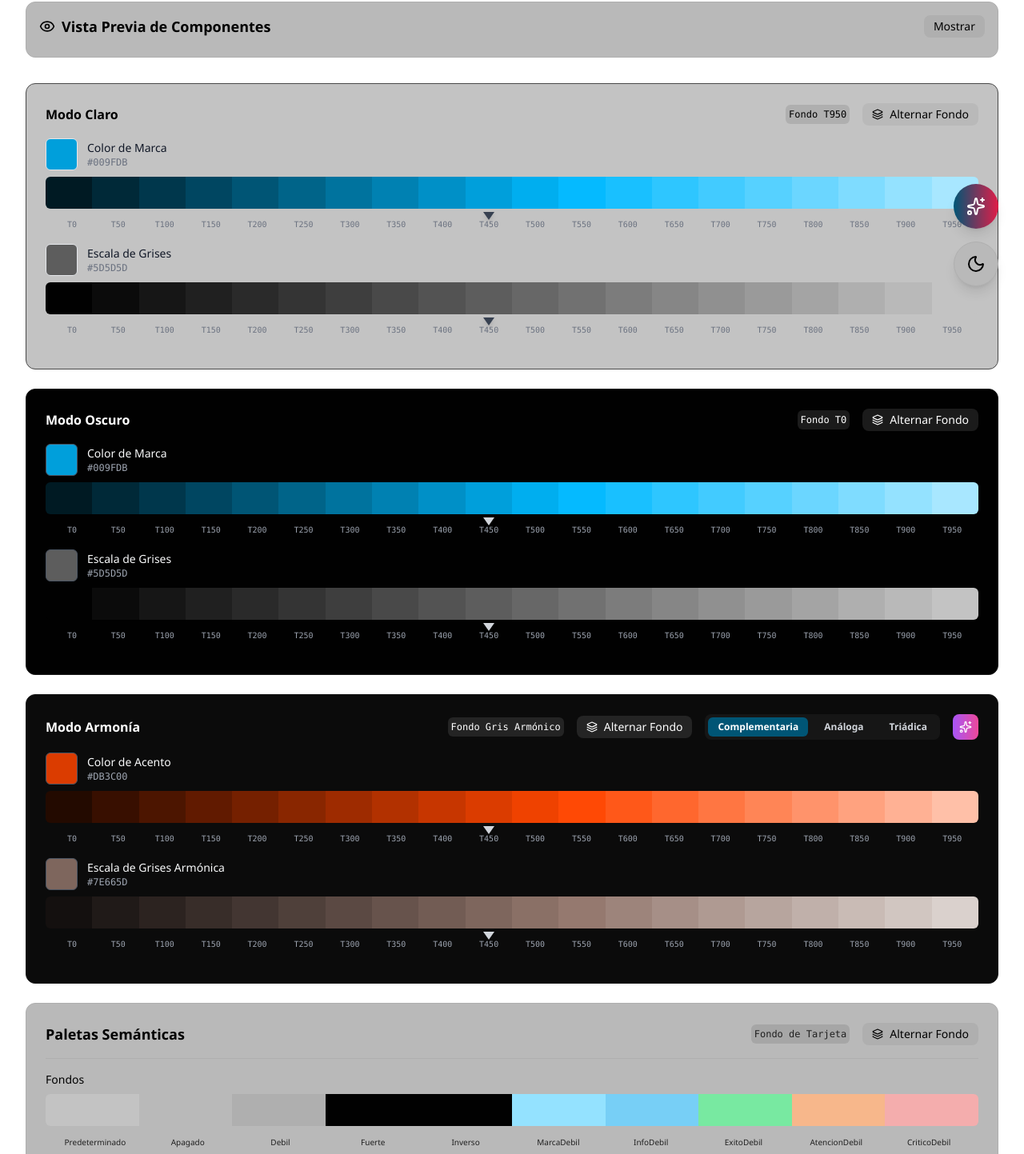
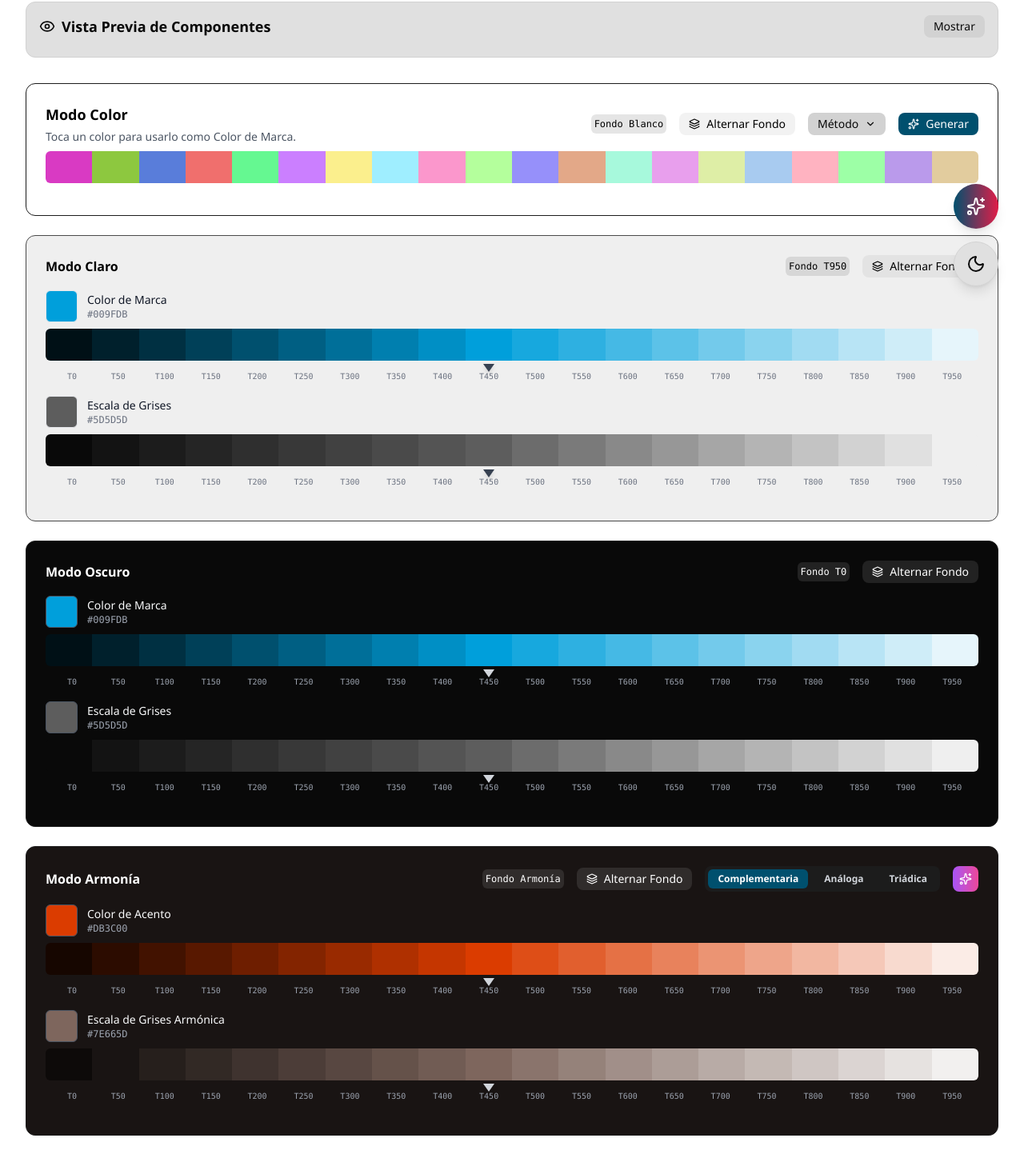
Before and after one commit to pentakillw/sistema-de-diseno-react, a React (Vite) app: page / in a window 1280 px wide. Shown: the part 410-1853 px from the top of the page at 80% size. Built offline with nearby package versions, Linux system fonts and the light colour scheme.

Commit message:
Ediccion3

```diff
--- a/src/App.jsx
+++ b/src/App.jsx
@@ -1,6 +1,6 @@
 import React, { useState, useEffect, useRef } from 'react';
 import tinycolor from 'tinycolor2';
-import { Sparkles, Wand2, HelpCircle, X, Check, Clipboard, Download, Upload, AlertCircle, RefreshCcw, FileCode, Eye, Palette, Settings, Info, CheckCircle, AlertTriangle, Sun, Moon, Layers } from 'lucide-react';
+import { Sparkles, Wand2, HelpCircle, X, Check, Clipboard, Download, Upload, AlertCircle, RefreshCcw, FileCode, Eye, Palette, Settings, Info, CheckCircle, AlertTriangle, Sun, Moon, Layers, ChevronDown } from 'lucide-react';
 import { HexColorPicker, HexColorInput } from 'react-colorful';
 
 // --- Funciones de Utilidad de Colores (lógica interna en inglés) ---
@@ -9,38 +9,21 @@ const generateShades = (hex) => {
   if (!tinycolor(hex).isValid()) return Array(20).fill('#cccccc');
   const baseColor = tinycolor(hex);
   const shades = [];
-  // 9 dark shades
-  const darkSteps = Array.from({ length: 9 }, (_, i) => (9 - i) * 4); // [36, 32, ..., 4]
-  for (const step of darkSteps) {
-    shades.push(baseColor.clone().darken(step).toHexString());
+
+  // 9 dark shades by mixing with black for a smoother gradient
+  for (let i = 9; i > 0; i--) {
+    shades.push(tinycolor.mix(baseColor, '#000', i * 10).toHexString());
   }
+
   // 1 base color
   shades.push(baseColor.toHexString());
-  // 10 light shades
-  const lightSteps = Array.from({ length: 10 }, (_, i) => (i + 1) * 4); // [4, 8, ..., 40]
-  for (const step of lightSteps) {
-    shades.push(baseColor.clone().lighten(step).toHexString());
+
+  // 10 light shades by mixing with white
+  for (let i = 1; i <= 10; i++) {
+    shades.push(tinycolor.mix(baseColor, '#fff', i * 9).toHexString());
   }
   return shades;
 };
-
-const generateGrayShades = (hex) => {
-    if (!tinycolor(hex).isValid()) return Array(20).fill('#cccccc');
-    const baseColor = tinycolor(hex);
-    const shades = [];
-     // 9 dark shades
-    const darkSteps = Array.from({ length: 9 }, (_, i) => (9 - i) * 4);
-    for (const step of darkSteps) {
-        shades.push(baseColor.clone().darken(step).toHexString());
-    }
-    shades.push(baseColor.toHexString());
-    // 10 light shades
-    const lightSteps = Array.from({ length: 10 }, (_, i) => (i + 1) * 4);
-    for (const step of lightSteps) {
-        shades.push(baseColor.clone().lighten(step).toHexString());
-    }
-    return shades;
-}
 
 const displayStylesConfig = {
   'Título Grande': { fontSize: '2rem', fontWeight: '700' },
@@ -193,8 +176,9 @@ ${formatShades(grayShades)}
 
 // --- Componentes ---
 
-const ColorPalette = ({ title, color, hex, shades, onShadeCopy, themeOverride }) => (
+const ColorPalette = ({ title, color, hex, shades, onShadeCopy, themeOverride, isExplorer = false }) => (
   <div className="mb-4">
+    {!isExplorer && (
       <div className="flex items-center mb-2">
         <div className="w-10 h-10 rounded-md mr-3 border" style={{ backgroundColor: color, borderColor: themeOverride === 'light' ? '#E5E7EB' : '#4B5563' }}></div>
         <div>
@@ -202,6 +186,7 @@ const ColorPalette = ({ title, color, hex, shades, onShadeCopy, themeOverride })
           <p className={`text-xs font-mono ${themeOverride === 'light' ? 'text-gray-500' : 'text-gray-400'}`}>{hex.toUpperCase()}</p>
         </div>
       </div>
+    )}
     <div className="flex flex-col">
       <div className="flex rounded-md overflow-hidden h-10 relative group">
         {shades.map((shade, index) => (
@@ -210,7 +195,7 @@ const ColorPalette = ({ title, color, hex, shades, onShadeCopy, themeOverride })
               className="flex-1 cursor-pointer transition-transform duration-100 ease-in-out group-hover:transform group-hover:scale-y-110 hover:!scale-125 hover:z-10 flex items-center justify-center"
               style={{ backgroundColor: shade }}
               onClick={() => onShadeCopy(shade)}
-              title={`Copiar ${shade.toUpperCase()}`}
+              title={`Usar ${shade.toUpperCase()} como Color de Marca`}
           >
             <span className="text-[10px] font-mono opacity-0 group-hover:opacity-100 transition-opacity duration-200 pointer-events-none" style={{ color: tinycolor(shade).isLight() ? '#000' : '#FFF' }}>
               {shade.substring(1).toUpperCase()}
@@ -218,6 +203,7 @@ const ColorPalette = ({ title, color, hex, shades, onShadeCopy, themeOverride })
           </div>
         ))}
       </div>
+      {!isExplorer && (
         <div className={`hidden sm:flex text-xs font-mono px-1 relative pt-2 mt-1 ${themeOverride === 'light' ? 'text-gray-500' : 'text-gray-400'}`}>
             <div
               className="absolute top-0 w-0 h-0 drop-shadow-md"
@@ -233,13 +219,18 @@ const ColorPalette = ({ title, color, hex, shades, onShadeCopy, themeOverride })
                 <div key={index} className="flex-1 text-center text-[10px]">T{index * 50}</div>
             ))}
         </div>
+      )}
     </div>
   </div>
 );
 
-const SemanticColorPalette = ({ title, colors, onColorCopy }) => (
+const SemanticColorPalette = ({ title, colors, onColorCopy, themeOverride }) => {
+    const titleColor = themeOverride === 'light' ? 'var(--text-default)' : '#FFF';
+    const textColor = themeOverride === 'light' ? 'var(--text-muted)' : '#D1D5DB';
+
+    return(
         <div className="mb-4">
-      <h3 className="text-sm font-medium mb-2" style={{ color: 'var(--text-default)'}}>{title}</h3>
+        <h3 className="text-sm font-medium mb-2" style={{ color: titleColor }}>{title}</h3>
         <div className="flex flex-col">
             <div className="flex rounded-md overflow-hidden h-10 relative group">
             {colors.map((item) => (
@@ -256,7 +247,7 @@ const SemanticColorPalette = ({ title, colors, onColorCopy }) => (
                 </div>
             ))}
             </div>
-        <div className={`flex text-xs px-1 relative pt-2 mt-1`} style={{color: 'var(--text-muted)'}}>
+            <div className={`flex text-xs px-1 relative pt-2 mt-1`} style={{color: textColor}}>
                 {colors.map((item) => (
                 <div key={item.name} className="flex-1 text-center text-wrap text-[10px]" title={item.name}>{item.name}</div>
                 ))}
@@ -264,6 +255,7 @@ const SemanticColorPalette = ({ title, colors, onColorCopy }) => (
         </div>
         </div>
     );
+};
 
 const Switch = ({ checked, onCheckedChange }) => (
   <button
@@ -363,9 +355,18 @@ const backgroundModeLabels = {
   'T0': 'Fondo T0',
   'white': 'Fondo Blanco',
   'black': 'Fondo Negro',
-  'default': 'Fondo Gris Armónico',
-  'card': 'Fondo de Tarjeta'
+  'default': 'Fondo Armonía',
+  'card': 'Fondo Tarjeta'
 };
+
+const generationMethods = [
+    { id: 'auto', name: 'Auto' },
+    { id: 'mono', name: 'Monocromo' },
+    { id: 'analogous', name: 'Análogo' },
+    { id: 'complement', name: 'Complementario' },
+    { id: 'triad', name: 'Triádico' },
+    { id: 'tetrad', name: 'Tetrádico' }
+];
 
 function App() {
   const [theme, setTheme] = useState(defaultState.theme);
@@ -403,11 +404,70 @@ function App() {
   const [darkPreviewMode, setDarkPreviewMode] = useState('T0');
   const [harmonyPreviewMode, setHarmonyPreviewMode] = useState('default');
   const [semanticPreviewMode, setSemanticPreviewMode] = useState('card');
+  const [colorModePreview, setColorModePreview] = useState('white');
+  const [isMethodSelectorVisible, setIsMethodSelectorVisible] = useState(false);
+  const [explorerMethod, setExplorerMethod] = useState('auto');
 
   const [simulationMode, setSimulationMode] = useState('none');
   const [primaryButtonTextColor, setPrimaryButtonTextColor] = useState('#FFFFFF');
 
+  const [explorerPalette, setExplorerPalette] = useState([]);
+
   const importFileRef = useRef(null);
+
+  // Genera la paleta para el Modo Color
+  const generateExplorerPalette = (method = 'auto') => {
+      let newPalette = [];
+      const randomColor = tinycolor.random();
+
+      switch (method) {
+          case 'mono':
+              newPalette = generateShades(randomColor.toHexString());
+              break;
+          case 'analogous':
+              const analogousColors = randomColor.analogous(5, 10);
+              analogousColors.forEach(c => {
+                  newPalette.push(...generateShades(c.toHexString()).slice(4, 8));
+              });
+              break;
+          case 'complement':
+              const complementColors = [randomColor, randomColor.complement()];
+              complementColors.forEach(c => {
+                  newPalette.push(...generateShades(c.toHexString()).slice(0, 10));
+              });
+              break;
+          case 'triad':
+              const triadColors = randomColor.triad();
+              for(let i = 0; i < 7; i++) {
+                  newPalette.push(...generateShades(triadColors[0].toHexString()).slice(i*2, i*2+2));
+                  newPalette.push(...generateShades(triadColors[1].toHexString()).slice(i*2, i*2+2));
+                  newPalette.push(...generateShades(triadColors[2].toHexString()).slice(i*2, i*2+2));
+              }
+               newPalette = newPalette.slice(0, 20);
+              break;
+          case 'tetrad':
+              const tetradColors = randomColor.tetrad();
+              tetradColors.forEach(c => {
+                  newPalette.push(...generateShades(c.toHexString()).slice(2, 7));
+              });
+              break;
+          case 'auto':
+          default:
+              let hsv = { h: Math.random() * 360, s: 0.5 + Math.random() * 0.5, v: 0.8 + Math.random() * 0.2 };
+              for (let i = 0; i < 20; i++) {
+                  hsv.h = (hsv.h + 137.508) % 360; // Golden Angle
+                  hsv.s = Math.max(0.3, Math.min(1, hsv.s + (Math.random() - 0.5) * 0.2));
+                  hsv.v = Math.max(0.6, Math.min(1, hsv.v + (Math.random() - 0.5) * 0.2));
+                  newPalette.push(tinycolor(hsv).toHexString());
+              }
+              break;
+      }
+      setExplorerPalette(newPalette.slice(0,20));
+  };
+
+  useEffect(() => {
+    generateExplorerPalette(explorerMethod);
+  }, [explorerMethod]);
 
   // Efecto para generar paletas de colores (lógica interna)
   useEffect(() => {
@@ -419,7 +479,7 @@ function App() {
 
   useEffect(() => {
     const newBrandShades = generateShades(brandColor);
-    const newGrayShades = generateGrayShades(grayColor);
+    const newGrayShades = generateShades(grayColor);
 
     setBrandShades(newBrandShades);
     setGrayShades(newGrayShades);
@@ -444,7 +504,7 @@ function App() {
     }
     const harmonyAccentShades = generateShades(accentColor);
     const harmonyGray = tinycolor(accentColor).desaturate(85).toHexString();
-    const harmonyGrayShades = generateGrayShades(harmonyGray);
+    const harmonyGrayShades = generateShades(harmonyGray);
     const newHarmonyPalettes = {
         accentColor: accentColor,
         accentShades: harmonyAccentShades,
@@ -696,8 +756,12 @@ function App() {
 
   const cyclePreviewMode = (mode, setMode, options) => {
     const currentIndex = options.indexOf(mode);
+    if (currentIndex === -1) {
+        setMode(options[0]);
+    } else {
         const nextIndex = (currentIndex + 1) % options.length;
         setMode(options[nextIndex]);
+    }
   }
 
   if (!stylePalette || !harmonies || !harmonyPalettes) {
@@ -722,23 +786,26 @@ function App() {
     color: theme === 'light' ? '#4B5563' : '#D1D5DB'
   }
 
-  const getPreviewBgColor = (mode, shades, cardColor) => {
+  const getPreviewBgColor = (mode, shades, cardColor, harmonyBg) => {
     if (!shades || shades.length < 20) return '#FFFFFF';
     switch(mode) {
       case 'T950': return shades[19];
       case 'T0': return shades[0];
       case 'white': return '#FFFFFF';
       case 'black': return '#000000';
-      case 'default': return shades[1];
+      case 'default': return harmonyBg;
       case 'card': return cardColor;
       default: return shades[19];
     }
   }
 
-  const lightPreviewBg = getPreviewBgColor(lightPreviewMode, grayShades);
-  const darkPreviewBg = getPreviewBgColor(darkPreviewMode, grayShades);
-  const harmonyPreviewBg = getPreviewBgColor(harmonyPreviewMode, grayShades);
-  const semanticPreviewBg = getPreviewBgColor(semanticPreviewMode, grayShades, stylePalette.fullBackgroundColors.find(c=>c.name==='Apagado').color);
+  const harmonyBg = harmonyPalettes.grayShades[1];
+  const lightPreviewBg = getPreviewBgColor(lightPreviewMode, grayShades, null, harmonyBg);
+  const darkPreviewBg = getPreviewBgColor(darkPreviewMode, grayShades, null, harmonyBg);
+  const harmonyPreviewBg = getPreviewBgColor(harmonyPreviewMode, harmonyPalettes.grayShades, null, harmonyBg);
+  const semanticPreviewBg = getPreviewBgColor(semanticPreviewMode, grayShades, stylePalette.fullBackgroundColors.find(c=>c.name==='Apagado').color, harmonyBg);
+  const colorModeBg = getPreviewBgColor(colorModePreview, grayShades, null, harmonyBg);
+
 
   return (
     <>
@@ -944,13 +1011,52 @@ function App() {
                 )}
             </section>
              <section className="space-y-6 mb-8">
+               <div className="p-4 sm:p-6 rounded-xl border" style={{ backgroundColor: colorModeBg, borderColor: grayShades.length > 2 ? grayShades[2] : '#4B5563' }}>
+                    <div className="flex flex-col sm:flex-row justify-between items-start sm:items-center gap-4 mb-2">
+                        <div className="text-center sm:text-left w-full sm:w-auto">
+                            <h2 className="font-bold text-lg" style={{ color: tinycolor(colorModeBg).isLight() ? '#000' : '#FFF' }}>Modo Color</h2>
+                            <p className="text-sm mt-1" style={{ color: tinycolor(colorModeBg).isLight() ? '#4B5563' : '#9CA3AF' }}>Toca un color para usarlo como Color de Marca.</p>
+                        </div>
+                        <div className="flex items-center gap-2 sm:gap-4">
+                            <span className="text-xs font-mono p-1 rounded-md" style={{ backgroundColor: 'rgba(0,0,0,0.1)', color: tinycolor(colorModeBg).isLight() ? '#000' : '#FFF' }}>{backgroundModeLabels[colorModePreview]}</span>
+                            <button onClick={() => cyclePreviewMode(colorModePreview, setColorModePreview, ['white', 'T950', 'black', 'T0', 'default'])} className="text-sm font-medium py-1 px-3 rounded-lg flex items-center gap-2" style={{ backgroundColor: tinycolor(colorModeBg).isLight() ? 'rgba(0,0,0,0.05)' : 'rgba(255,255,255,0.1)', color: tinycolor(colorModeBg).isLight() ? '#000' : '#FFF' }}>
+                               <Layers size={14}/> Alternar Fondo
+                            </button>
+                             <div className="relative">
+                                <button onClick={() => setIsMethodSelectorVisible(!isMethodSelectorVisible)} className="text-sm font-medium py-1 px-3 rounded-lg flex items-center gap-2" style={{ backgroundColor: 'var(--bg-muted)', color: 'var(--text-default)' }}>
+                                    Método <ChevronDown size={14} />
+                                </button>
+                                {isMethodSelectorVisible && (
+                                    <div className="absolute top-full right-0 mt-2 w-48 rounded-md shadow-lg py-1 z-20" style={{ backgroundColor: 'var(--bg-card)', border: '1px solid var(--border-default)'}}>
+                                        {generationMethods.map(method => (
+                                            <button
+                                                key={method.id}
+                                                onClick={() => { setExplorerMethod(method.id); setIsMethodSelectorVisible(false); }}
+                                                className={`w-full text-left px-4 py-2 text-sm flex justify-between items-center ${explorerMethod === method.id ? 'font-bold' : ''}`}
+                                                style={{ color: 'var(--text-default)'}}
+                                            >
+                                                {method.name}
+                                                {explorerMethod === method.id && <Check size={16} />}
+                                            </button>
+                                        ))}
+                                    </div>
+                                )}
+                             </div>
+                            <button onClick={() => generateExplorerPalette(explorerMethod)} className="text-sm font-medium py-1 px-3 rounded-lg flex items-center gap-2" style={{ backgroundColor: 'var(--action-primary-default)', color: '#FFF' }}>
+                                <Sparkles size={14}/> Generar
+                            </button>
+                        </div>
+                    </div>
+                    <ColorPalette isExplorer={true} shades={explorerPalette} onShadeCopy={setBrandColor} themeOverride={tinycolor(colorModeBg).isLight() ? 'light' : 'dark'}/>
+               </div>
+
                <div className="p-4 sm:p-6 rounded-xl border" style={{ backgroundColor: lightPreviewBg, borderColor: grayShades.length > 7 ? grayShades[7] : '#E5E7EB' }}>
                 <div className="flex flex-col sm:flex-row justify-between items-start sm:items-center gap-4 mb-4">
                   <h2 className="font-bold" style={{color: tinycolor(lightPreviewBg).isLight() ? '#000' : '#FFF'}}>Modo Claro</h2>
                    <div className="flex items-center gap-2 sm:gap-4">
                       <span className="text-xs font-mono p-1 rounded-md" style={{ backgroundColor: 'rgba(0,0,0,0.1)', color: tinycolor(lightPreviewBg).isLight() ? '#000' : '#FFF' }}>{backgroundModeLabels[lightPreviewMode]}</span>
                       <button
-                        onClick={() => cyclePreviewMode(lightPreviewMode, setLightPreviewMode, ['T950', 'T0', 'white', 'black'])}
+                        onClick={() => cyclePreviewMode(lightPreviewMode, setLightPreviewMode, ['T950', 'white', 'default'])}
                         className="text-sm font-medium py-1 px-3 rounded-lg flex items-center gap-2"
                         style={{
                           backgroundColor: tinycolor(lightPreviewBg).isLight() ? 'rgba(0,0,0,0.05)' : 'rgba(255,255,255,0.1)',
@@ -971,7 +1077,7 @@ function App() {
                    <div className="flex items-center gap-2 sm:gap-4">
                       <span className="text-xs font-mono p-1 rounded-md" style={{ backgroundColor: 'rgba(255,255,255,0.1)', color: tinycolor(darkPreviewBg).isLight() ? '#000' : '#FFF' }}>{backgroundModeLabels[darkPreviewMode]}</span>
                       <button
-                        onClick={() => cyclePreviewMode(darkPreviewMode, setDarkPreviewMode, ['T0', 'T950', 'black', 'white'])}
+                        onClick={() => cyclePreviewMode(darkPreviewMode, setDarkPreviewMode, ['T0', 'black', 'default'])}
                         className="text-sm font-medium py-1 px-3 rounded-lg flex items-center gap-2"
                         style={{
                           backgroundColor: tinycolor(darkPreviewBg).isLight() ? 'rgba(0,0,0,0.05)' : 'rgba(255,255,255,0.1)',
@@ -993,7 +1099,7 @@ function App() {
                          <div className="flex items-center gap-2 sm:gap-4">
                             <span className="text-xs font-mono p-1 rounded-md" style={{ backgroundColor: 'rgba(255,255,255,0.1)', color: tinycolor(harmonyPreviewBg).isLight() ? '#000' : '#FFF' }}>{backgroundModeLabels[harmonyPreviewMode]}</span>
                             <button
-                                onClick={() => cyclePreviewMode(harmonyPreviewMode, setHarmonyPreviewMode, ['default', 'T950', 'T0', 'black', 'white'])}
+                                onClick={() => cyclePreviewMode(harmonyPreviewMode, setHarmonyPreviewMode, ['white', 'T950', 'black', 'T0', 'default'])}
                                 className="text-sm font-medium py-1 px-3 rounded-lg flex items-center gap-2"
                                 style={{
                                   backgroundColor: tinycolor(harmonyPreviewBg).isLight() ? 'rgba(0,0,0,0.05)' : 'rgba(255,255,255,0.1)',
@@ -1019,11 +1125,11 @@ function App() {
 
                <div className="p-4 sm:p-6 rounded-xl border" style={{ backgroundColor: semanticPreviewBg, borderColor: 'var(--border-default)'}}>
                   <div className="flex flex-col sm:flex-row justify-between items-start sm:items-center gap-4 mb-4">
-                    <h2 className="font-bold text-lg" style={{ color: 'var(--text-default)' }}>Paletas Semánticas</h2>
+                    <h2 className="font-bold text-lg" style={{ color: tinycolor(semanticPreviewBg).isLight() ? '#000' : '#FFF' }}>Paletas Semánticas</h2>
                     <div className="flex items-center gap-2 sm:gap-4">
-                      <span className="text-xs font-mono p-1 rounded-md" style={{ backgroundColor: 'rgba(0,0,0,0.1)', color: 'var(--text-muted)' }}>{backgroundModeLabels[semanticPreviewMode]}</span>
+                      <span className="text-xs font-mono p-1 rounded-md" style={{ backgroundColor: 'rgba(0,0,0,0.1)', color: tinycolor(semanticPreviewBg).isLight() ? 'var(--text-muted)' : '#FFF' }}>{backgroundModeLabels[semanticPreviewMode]}</span>
                        <button
-                        onClick={() => cyclePreviewMode(semanticPreviewMode, setSemanticPreviewMode, ['card', 'T950', 'T0', 'white', 'black'])}
+                        onClick={() => cyclePreviewMode(semanticPreviewMode, setSemanticPreviewMode, ['white', 'T950', 'black', 'T0', 'card', 'default'])}
                         className="text-sm font-medium py-1 px-3 rounded-lg flex items-center gap-2"
                         style={{ backgroundColor: 'var(--bg-muted)', color: 'var(--text-default)'}}
                       >
@@ -1032,11 +1138,11 @@ function App() {
                     </div>
                   </div>
                   <div className="space-y-4 pt-4 border-t" style={{ borderColor: 'var(--border-default)'}}>
-                      <SemanticColorPalette title="Fondos" colors={stylePalette.fullBackgroundColors} onColorCopy={handleCopy} />
-                      <SemanticColorPalette title="Textos" colors={stylePalette.fullForegroundColors} onColorCopy={handleCopy} />
-                      <SemanticColorPalette title="Bordes" colors={stylePalette.fullBorderColors} onColorCopy={handleCopy} />
-                      <SemanticColorPalette title="Acciones" colors={stylePalette.fullActionColors} onColorCopy={handleCopy} />
-                      <SemanticColorPalette title="Decorativos" colors={stylePalette.decorateColors} onColorCopy={handleCopy} />
+                      <SemanticColorPalette title="Fondos" colors={stylePalette.fullBackgroundColors} onColorCopy={handleCopy} themeOverride={tinycolor(semanticPreviewBg).isLight() ? 'light' : 'dark'} />
+                      <SemanticColorPalette title="Textos" colors={stylePalette.fullForegroundColors} onColorCopy={handleCopy} themeOverride={tinycolor(semanticPreviewBg).isLight() ? 'light' : 'dark'} />
+                      <SemanticColorPalette title="Bordes" colors={stylePalette.fullBorderColors} onColorCopy={handleCopy} themeOverride={tinycolor(semanticPreviewBg).isLight() ? 'light' : 'dark'} />
+                      <SemanticColorPalette title="Acciones" colors={stylePalette.fullActionColors} onColorCopy={handleCopy} themeOverride={tinycolor(semanticPreviewBg).isLight() ? 'light' : 'dark'} />
+                      <SemanticColorPalette title="Decorativos" colors={stylePalette.decorateColors} onColorCopy={handleCopy} themeOverride={tinycolor(semanticPreviewBg).isLight() ? 'light' : 'dark'} />
                   </div>
               </div>
 
```
Lines whose indentation alone changed are shown as unchanged.
